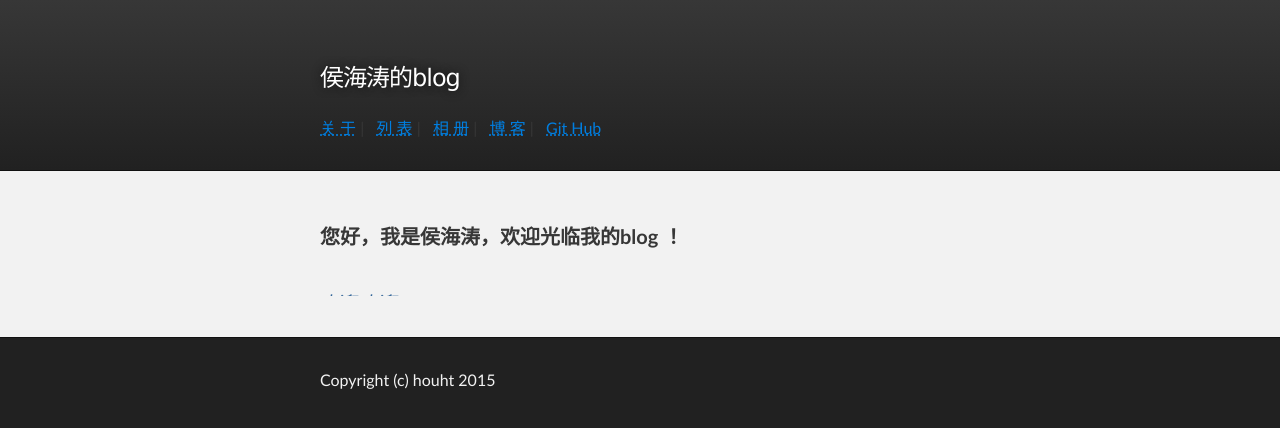
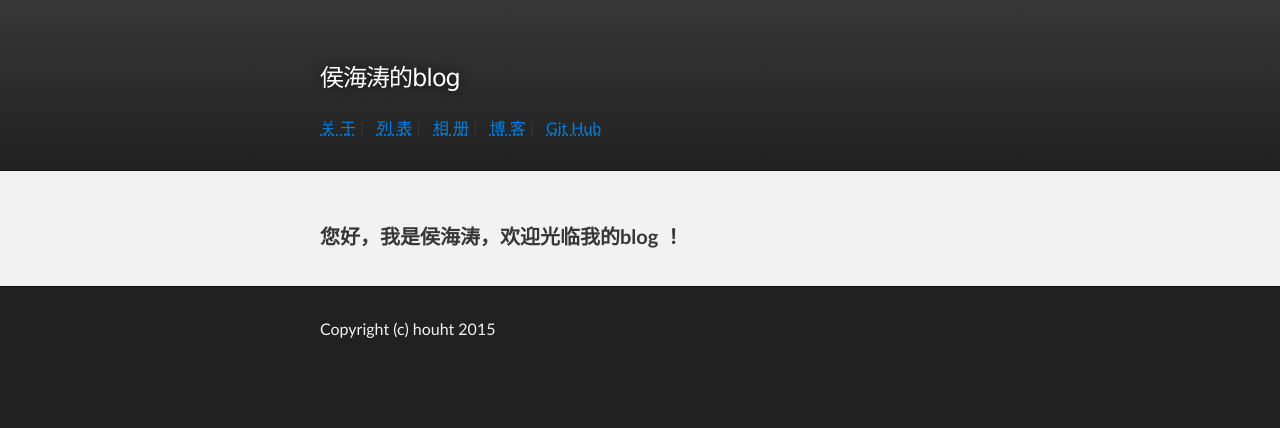
Before and after one commit to houht/houht.github.io, a Jekyll site: the page index.html, which Jekyll copies as it is, in a window 1280 px wide. Shown: the top 428 px of the page. Built offline with Jekyll 4.4.1, drawn with Linux system fonts in a browser that asks for light colours; Markdown is read by kramdown in place of the engine named in the settings.

Commit message:
Update index.html

```diff
--- a/index.html
+++ b/index.html
@@ -49,8 +49,8 @@ houht.github.io
 </p>
 
 
-<P><MARQUEE direction=up><FONT style="FONT-SIZE: 15pt" face=方正舒体 color=#336699>欢迎欢迎!</FONT></MARQUEE></P>
-      </section>
+<!--P><MARQUEE direction=up><FONT style="FONT-SIZE: 15pt" face=方正舒体 color=#336699>欢迎欢迎!</FONT></MARQUEE></P>
+      </section-->
     </div>
 
     <!-- FOOTER  -->
```
